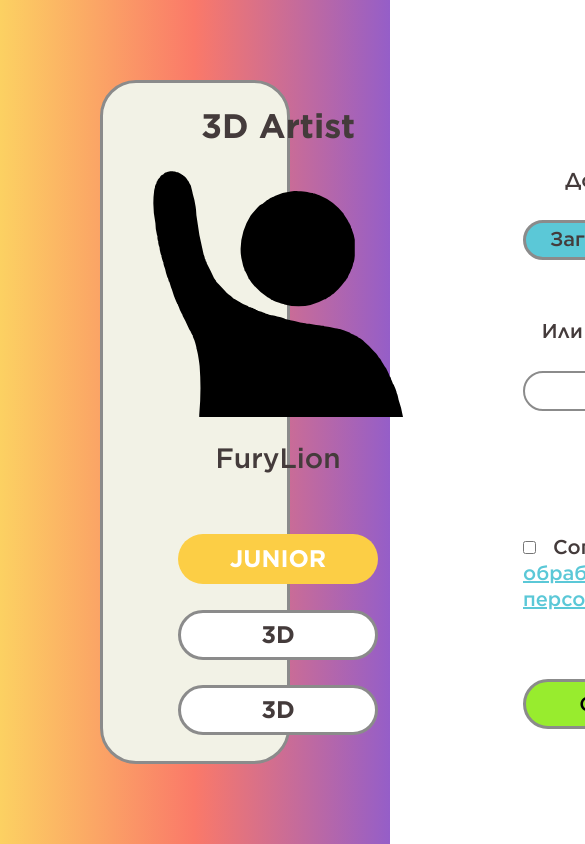
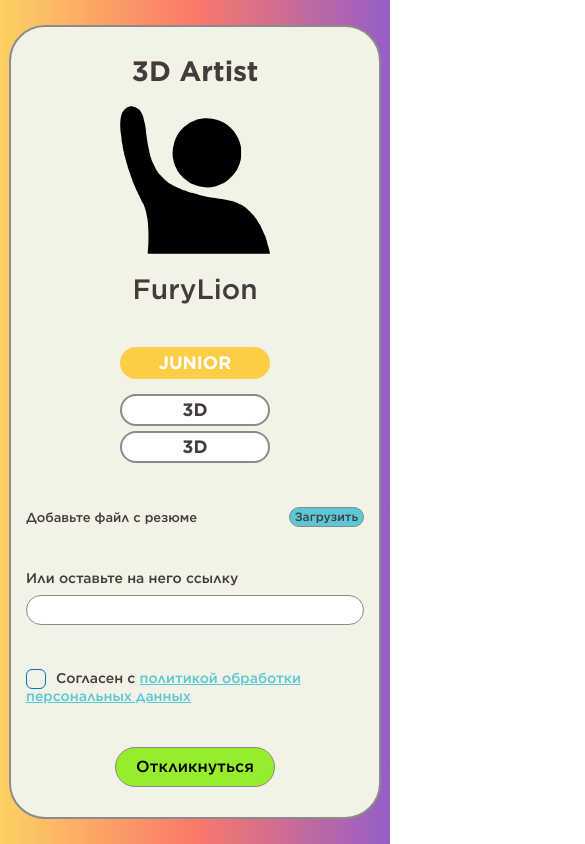
Before and after one commit to TarStaBor/CHOICE-frontend, a React (Create React App) app: page /applicant in a window 390 px wide. Shown: the top 844 px of the page, 585 px wide, since content can reach past the window. Built offline with nearby package versions, Linux system fonts and the light colour scheme; a web font is replaced by a local one.

Commit message:
feat: add Applicant component

```diff
--- a/src/components/AddJob/AddJob.css
+++ b/src/components/AddJob/AddJob.css
@@ -315,7 +315,6 @@
   }
 
   .addJob__input {
-
     padding-left: 20px;
     width: calc(100% - 25px);
     border-radius: 36px;
@@ -344,7 +343,6 @@
 /* -----------------3----------------- */
 
 @media screen and (min-width: 320px) and (max-width: 767px) {
-
   .addJob {
     margin: 25px auto;
     width: calc(100% - 18px);
@@ -370,7 +368,7 @@
   }
 
   .addJob__submit {
-    justify-self:auto;
+    justify-self: auto;
     grid-row: 9;
     grid-column: 1;
   }
@@ -402,7 +400,7 @@
   }
 
   .addJob__logo {
-flex-direction: column;
+    flex-direction: column;
   }
 
   .addJob__logo-button-label {
--- a/src/components/Applicant/Applicant.css
+++ b/src/components/Applicant/Applicant.css
@@ -1,39 +1,38 @@
 .applicant {
   font-family: Gotham;
-    height: 100%;
+  min-height: 100%;
   background: linear-gradient(90deg, #fcd162 0%, #fa7969 49.89%, rgba(149, 94, 200, 0.99) 100%);
   display: flex;
   justify-content: center;
-    align-items: center;
-    color: #443B3B;
+  color: #443b3b;
+  transition: 0.3s;
 }
 
 .applicant__sections {
-    box-sizing:border-box;
-    width: calc(100% - 200px);
-    height: calc(100% - 160px);
+  box-sizing: border-box;
+  width: 100%;
+  margin: 80px 100px;
+  padding: 50px 50px;
   display: grid;
   justify-content: space-between;
-    align-content: space-around;
+  align-content: center;
   grid-template-columns: 1fr 1fr;
   column-gap: 120px;
-    row-gap: 10px;
-    background-color: #F2F2E6;
+  background-color: #f2f2e6;
   border-radius: 36px;
   border: 3px solid #8b8b8b;
   text-align: center;
   transition: 0.3s;
-    padding: 0 50px;
 }
 
-.applicant__company{
+.applicant__company {
   grid-row: 1/3;
   grid-column: 1;
-
   display: flex;
   flex-direction: column;
   justify-content: space-between;
   align-items: center;
+  transition: 0.3s;
 }
 
 .applicant__position {
@@ -41,13 +40,15 @@
   font-weight: 700;
   font-size: 34px;
   line-height: 34px;
-
+  margin-bottom: 40px;
+  transition: 0.3s;
 }
 
 .applicant__logo {
   width: 250px;
   height: 250px;
-
+  margin-bottom: 40px;
+  transition: 0.3s;
 }
 
 .applicant__name {
@@ -55,21 +56,22 @@
   font-weight: 500;
   font-size: 28px;
   line-height: 28px;
-
+  margin-bottom: 40px;
+  transition: 0.3s;
 }
 
 .applicant__tags {
   grid-row: 3/5;
   grid-column: 1;
-
   display: flex;
   flex-direction: column;
   justify-content: space-between;
   align-items: center;
+  transition: 0.3s;
 }
 
 .applicant__level {
-    box-sizing:border-box;
+  box-sizing: border-box;
   display: flex;
   align-items: center;
   justify-content: center;
@@ -82,9 +84,9 @@ line-height: 28px;
   font-weight: 600;
   font-size: 24px;
   line-height: 24px;
+  margin-bottom: 20px;
   transition: 0.3s;
 }
-
 
 .applicant__level_type_intern {
   background: #45ce1b;
@@ -111,11 +113,10 @@ line-height: 28px;
 }
 
 .applicant__tag {
-    box-sizing:border-box;
+  box-sizing: border-box;
   display: flex;
   align-items: center;
   justify-content: center;
-
   background: #fff;
   border: 3px solid #8b8b8b;
   height: 50px;
@@ -126,17 +127,19 @@ line-height: 28px;
   font-weight: 600;
   font-size: 24px;
   line-height: 24px;
+  margin-top: 10px;
   transition: 0.3s;
 }
 
 .applicant__resume {
   grid-row: 1;
   grid-column: 2;
+  align-self: center;
   display: flex;
   flex-direction: column;
   align-items: flex-start;
   justify-content: end;
-
+  transition: 0.3s;
 }
 
 .applicant__resume-title {
@@ -144,15 +147,17 @@ line-height: 28px;
   font-weight: 500;
   font-size: 20px;
   line-height: 20px;
-
-    margin-bottom: 10px;
+  margin-bottom: 20px;
+  transition: 0.3s;
 }
 
-
 .applicant__resume-button-label {
-    box-sizing:border-box;
+  box-sizing: border-box;
   width: 160px;
   height: 40px;
+  display: flex;
+  justify-content: center;
+  align-items: center;
   background-color: #5bc8d7;
   border: 3px solid #8b8b8b;
   box-sizing: border-box;
@@ -161,7 +166,6 @@ line-height: 20px;
   font-weight: 500;
   font-size: 20px;
   line-height: 20px;
-    text-align: center;
   transition: 0.3s;
 }
 
@@ -169,15 +173,21 @@ line-height: 20px;
   display: none;
 }
 
+.applicant__resume-button-text {
+  display: flex;
+  justify-content: center;
+  align-items: center;
+}
 
 .applicant__link {
   grid-row: 2;
   grid-column: 2;
+  align-self: center;
   display: flex;
   flex-direction: column;
   align-items: flex-start;
   justify-content: flex-start;
-
+  transition: 0.3s;
 }
 
 .applicant__link-title {
@@ -185,19 +195,18 @@ line-height: 20px;
   font-weight: 500;
   font-size: 20px;
   line-height: 20px;
-
-    margin-bottom: 10px;
+  margin-bottom: 20px;
+  transition: 0.3s;
 }
 
 .applicant__link-input {
-    margin: 0;
-    padding: 0;
-    padding-left: 15px;
+  box-sizing: border-box;
   background: #fff;
   border: 2px solid #8b8b8b;
-    height: 36px;
-    width: calc(100% - 19px);
-    border-radius: 36px;
+  padding-left: 15px;
+  height: 40px;
+  width: 100%;
+  border-radius: 20px;
   font-weight: 500;
   font-size: 20px;
   line-height: 20px;
@@ -211,31 +220,72 @@ line-height: 20px;
   font-weight: 500;
   font-size: 20px;
   line-height: 26px;
-
   text-align: start;
+  justify-self: center;
+  justify-items: center;
 }
 
-.applicant__policy_type_agree{
-    margin-left: 17px;
-    font-style: normal;
-  font-weight: 500;
-  font-size: 20px;
-  line-height: 26px;
+.applicant__policy-input {
+  padding: 0;
+  height: initial;
+  width: initial;
+  display: none;
+  cursor: pointer;
+  transition: 0.3s;
+}
+
+.applicant__policy-label {
+  position: relative;
+  cursor: pointer;
+  transition: 0.3s;
+}
+
+.applicant__policy-label:before {
+  content: "";
+  -webkit-appearance: none;
+  border: 2px solid #0079bf;
+  box-sizing: border-box;
+  border-radius: 6px;
+  padding: 10px;
+  display: inline-block;
+  position: relative;
+  vertical-align: middle;
+  cursor: pointer;
+  margin-right: 17px;
+  transition: 0.3s;
+}
+
+.applicant__policy-input:checked + label:after {
+  content: "";
+  display: block;
+  position: absolute;
+  top: 4px;
+  left: 7px;
+  width: 6px;
+  height: 14px;
+  border: solid #0079bf;
+  border-width: 0 2px 2px 0;
+  transform: rotate(45deg);
+  transition: 0.3s;
 }
 
 .applicant__policy_type_link {
+  text-decoration-line: underline;
+  color: #5bc8d7;
+}
 
-    text-decoration-line: underline;
-    color: #5BC8D7;}
+.applicant__submit {
+  grid-row: 4;
+  grid-column: 2;
+  transition: 0.3s;
+}
 
 .applicant__submit-button {
-    grid-row: 4;
-    grid-column: 2;
-    box-sizing:border-box;
-    justify-self:center;
+  box-sizing: border-box;
+  justify-self: center;
   width: 260px;
   height: 50px;
-    background-color: #98EC2E;
+  background-color: #98ec2e;
   border: 3px solid #8b8b8b;
   box-sizing: border-box;
   border-radius: 36px;
@@ -251,3 +301,236 @@ line-height: 26px;
   color: #c2c2c2;
   transition: 0.3s;
 }
+
+@media screen and (max-width: 1279px) {
+  .applicant__sections {
+    column-gap: 60px;
+    align-content: space-around;
+    padding: 40px 40px;
+    margin: 80px 60px;
+  }
+
+  .applicant__company {
+    grid-row: 1;
+    grid-column: 1;
+    margin-bottom: 50px;
+  }
+
+  .applicant__position {
+    font-size: 28px;
+    line-height: 28px;
+    margin-bottom: 20px;
+  }
+
+  .applicant__logo {
+    width: 150px;
+    height: 150px;
+    margin-bottom: 20px;
+  }
+
+  .applicant__name {
+    font-size: 28px;
+    line-height: 28px;
+    margin-bottom: 0;
+  }
+
+  .applicant__tags {
+    grid-row: 1;
+    grid-column: 2;
+    justify-content: flex-end;
+    margin-bottom: 50px;
+  }
+
+  .applicant__resume {
+    grid-row: 2;
+    grid-column: 1/3;
+    flex-direction: row;
+    align-items: center;
+    justify-content: start;
+    margin-bottom: 44px;
+  }
+
+  .applicant__resume-title {
+    margin-bottom: 0;
+    margin-right: 60px;
+  }
+
+  .applicant__link {
+    grid-row: 3;
+    grid-column: 1/3;
+    margin-bottom: 37px;
+  }
+
+  .applicant__link-input {
+    width: 500px;
+  }
+
+  .applicant__link-title {
+    margin-bottom: 10px;
+  }
+
+  .applicant__policy {
+    grid-row: 4;
+    grid-column: 1;
+    justify-self: center;
+    font-size: 18px;
+    line-height: 20px;
+    text-align: center;
+  }
+
+  .applicant__policy-label:before {
+    border: 2px solid #0079bf;
+    padding: 10px;
+    display: inline-block;
+    position: relative;
+    vertical-align: middle;
+    cursor: pointer;
+    margin-right: 17px;
+  }
+
+  .applicant__policy-input:checked + label:after {
+    top: 2px;
+    left: 8px;
+  }
+
+  .applicant__submit {
+    grid-row: 4;
+    grid-column: 2;
+  }
+
+  .applicant__submit-button {
+    width: 200px;
+  }
+}
+
+@media screen and (min-width: 320px) and (max-width: 767px) {
+  .applicant__sections {
+    margin: 25px 9px;
+    padding: 30px 15px;
+    grid-template-columns: 1fr;
+    border: 2px solid #8b8b8b;
+    align-content: space-between;
+  }
+
+  .applicant__company {
+    grid-row: 1;
+    grid-column: 1;
+    margin-bottom: 20px;
+  }
+
+  .applicant__tags {
+    grid-row: 2;
+    grid-column: 1;
+    margin-bottom: 20px;
+  }
+
+  .applicant__level {
+    min-width: 150px;
+    height: 32px;
+    padding: 0 10px 0 10px;
+    border-radius: 16px;
+    font-size: 18px;
+    line-height: 18px;
+    margin-bottom: 10px;
+  }
+
+  .applicant__tag {
+    border: 2px solid #8b8b8b;
+    width: 150px;
+    height: 32px;
+    padding: 0 10px 0 10px;
+    border-radius: 16px;
+    font-style: normal;
+    font-weight: 600;
+    font-size: 18px;
+    line-height: 18px;
+    margin-top: 5px;
+  }
+
+  .applicant__resume {
+    grid-row: 3;
+    grid-column: 1;
+    justify-content: space-between;
+    margin-bottom: 20px;
+  }
+
+  .applicant__resume-title {
+    font-size: 13px;
+    line-height: 13px;
+    margin-right: 0;
+  }
+
+  .applicant__resume-button-label {
+    width: 75px;
+    height: 20px;
+    border: 1px solid #8b8b8b;
+    border-radius: 16px;
+    font-size: 12px;
+    line-height: 12px;
+  }
+
+  .applicant__link {
+    grid-row: 4;
+    grid-column: 1;
+    margin-bottom: 20px;
+  }
+
+  .applicant__link-title {
+    font-size: 14px;
+    line-height: 14px;
+    margin-bottom: 20px;
+  }
+
+  .applicant__link-title {
+    margin-bottom: 10px;
+  }
+
+  .applicant__link-input {
+    border: 1px solid #8b8b8b;
+    padding-left: 12px;
+    height: 30px;
+    width: 100%;
+    border-radius: 15px;
+    font-size: 14px;
+    line-height: 14px;
+  }
+
+  .applicant__policy {
+    grid-row: 5;
+    grid-column: 1;
+    text-align: start;
+    font-size: 14px;
+    line-height: 14px;
+    margin-bottom: 20px;
+  }
+
+  .applicant__policy-label:before {
+    border: 1px solid #0079bf;
+    box-sizing: border-box;
+    border-radius: 6px;
+    padding: 9px;
+    margin-right: 10px;
+  }
+
+  .applicant__policy-input:checked + label:after {
+    top: 3px;
+    left: 7px;
+    width: 5px;
+    height: 10px;
+    border-width: 0 2px 2px 0;
+  }
+
+  .applicant__submit {
+    grid-row: 6;
+    grid-column: 1;
+  }
+
+  .applicant__submit-button {
+    width: 160px;
+    height: 40px;
+    border: 1px solid #8b8b8b;
+    border-radius: 20px;
+    font-size: 16px;
+    line-height: 16px;
+  }
+}
--- a/src/components/Applicant/Applicant.js
+++ b/src/components/Applicant/Applicant.js
@@ -33,7 +33,7 @@ function Applicant() {
                 name="logo"
                 // onChange={handleLogoChange}
               ></input>
-              <div className="addJob__logo-button-text">Загрузить</div>
+              Загрузить
             </label>
           </div>
           <div className="applicant__link">
@@ -41,15 +41,15 @@ function Applicant() {
             <input type="text" className="applicant__link-input"></input>
           </div>
           <div className="applicant__policy">
-            <input className="applicant__policy" type="checkbox" id="policy" />
-            <label className="applicant__policy_type_agree" htmlFor="policy">
-              Согласен с
+            <input className="applicant__policy-input" type="checkbox" id="html" />
+            <label className="applicant__policy-label" htmlFor="html">
+              <span>Согласен с </span>
               <a href="#" className="applicant__policy_type_link">
                 политикой обработки персональных данных
               </a>
             </label>
           </div>
-
+          <div className="applicant__submit">
             <button
               type="submit"
               className={` ${
@@ -61,6 +61,7 @@ function Applicant() {
             >
               Откликнуться
             </button>
+          </div>
         </form>
       </div>
     </>
```
Also changed, not shown: src/components/AddTags/AddTags.css (+3 -8 lines), src/components/Application/Application.css (+18 -42 lines), src/components/Applications/Applications.css (line endings or trailing spaces), src/images/check.png (added). Lines whose indentation alone changed are shown as unchanged.
